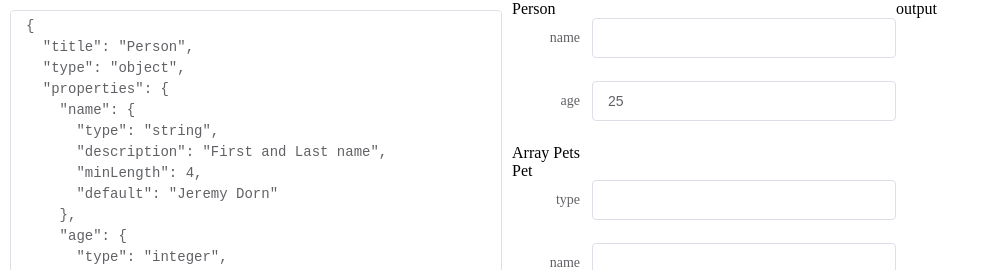
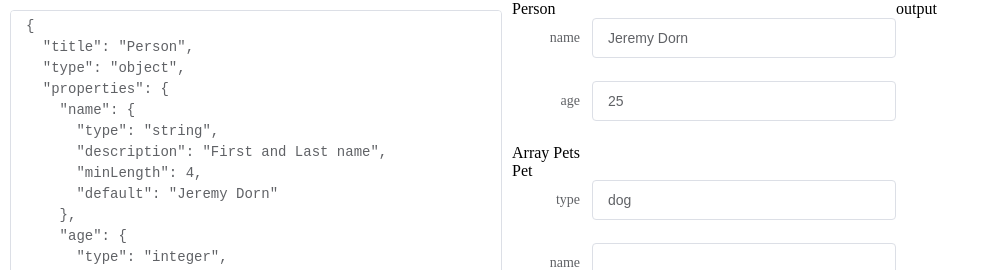
Before and after one commit to ishowshao/json-editor, a Vue app: page / in a window 1280 px wide. Both pictures are taken after a click on the button "生成". Shown: the top 270 px of the page, without its empty margins (0-990 px from the left). Built offline with nearby package versions, Linux system fonts and the light colour scheme.

Commit message:
Update StringGenerator.vue

```diff
--- a/src/components/StringGenerator.vue
+++ b/src/components/StringGenerator.vue
@@ -1,10 +1,23 @@
 <template>
     <el-form-item :label="name" :key="name">
-        <el-input v-model="schema.value"></el-input>
+        <el-input v-model="value"></el-input>
     </el-form-item>
 </template>
 <script>
 export default {
     props: ['schema', 'name'],
+    data() {
+        return {
+            value: null,
+        };
+    },
+    created() {
+        this.value = this.schema.default || null;
+    },
+    watch: {
+        value(newValue) {
+            this.schema.value = newValue;
+        },
+    },
 }
 </script>
```
